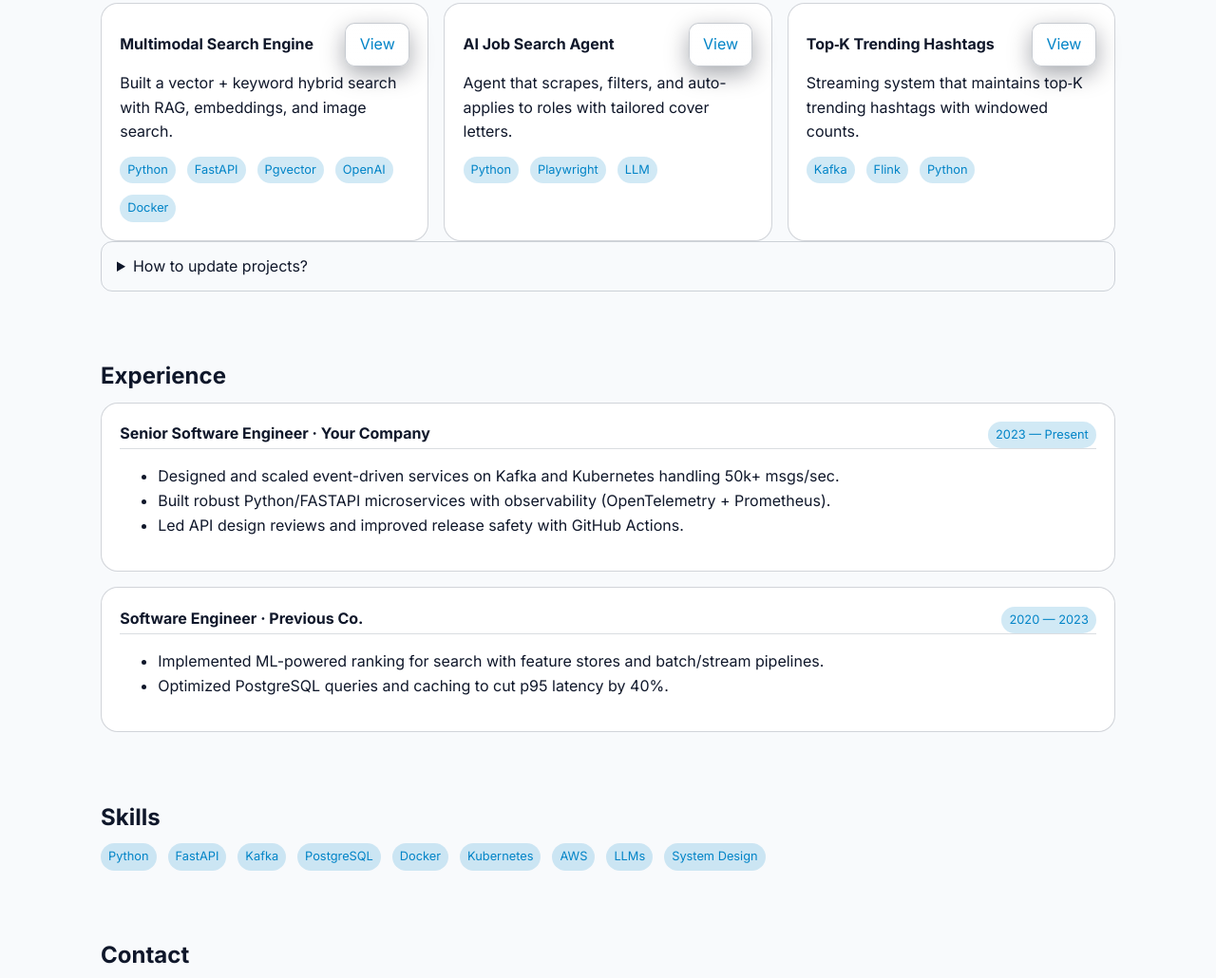
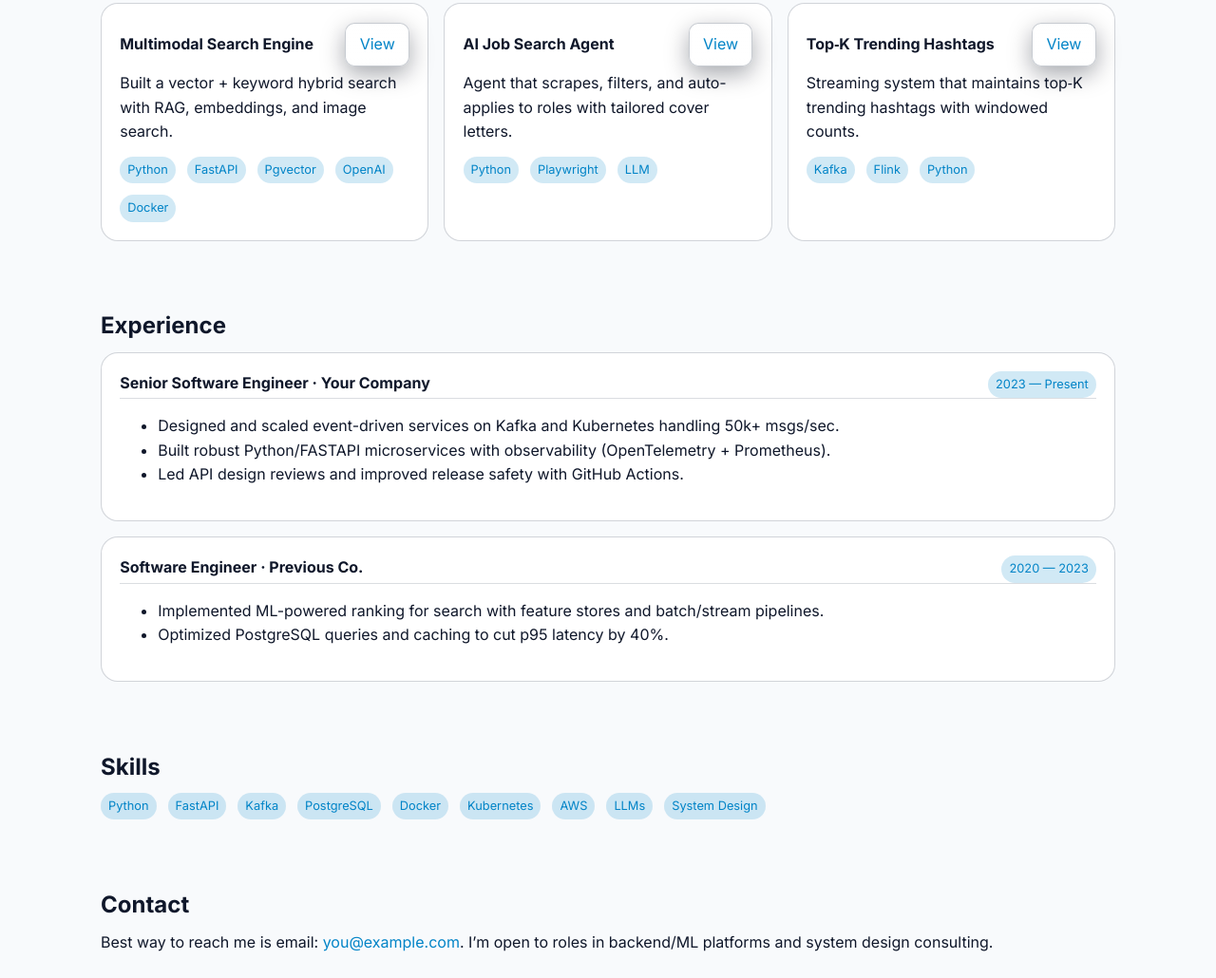
Before and after one commit to SanjayPapaiahgari25/sanjaypapaiahgari25.github.io, a plain HTML site: page index.html in a window 1280 px wide. Shown: the part 654-1684 px from the top of the page at 95% size. Drawn offline with Linux system fonts and the light colour scheme.

Commit message:
Update index.html

```diff
--- a/index.html
+++ b/index.html
@@ -129,10 +129,6 @@
     <section id="projects">
       <h2>Highlighted Projects</h2>
       <div class="grid projects" id="project-grid"></div>
-      <details>
-        <summary>How to update projects?</summary>
-        <p>Open <code>index.html</code> in a text editor and edit the <code>projects</code> array in the script at the bottom. Push changes to GitHub Pages.</p>
-      </details>
     </section>
 
     <!-- EXPERIENCE -->
```
